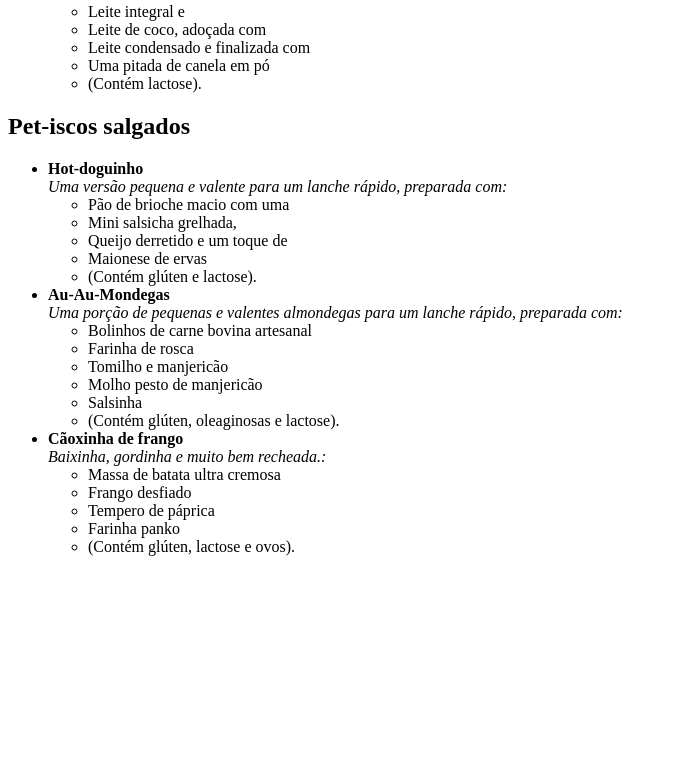
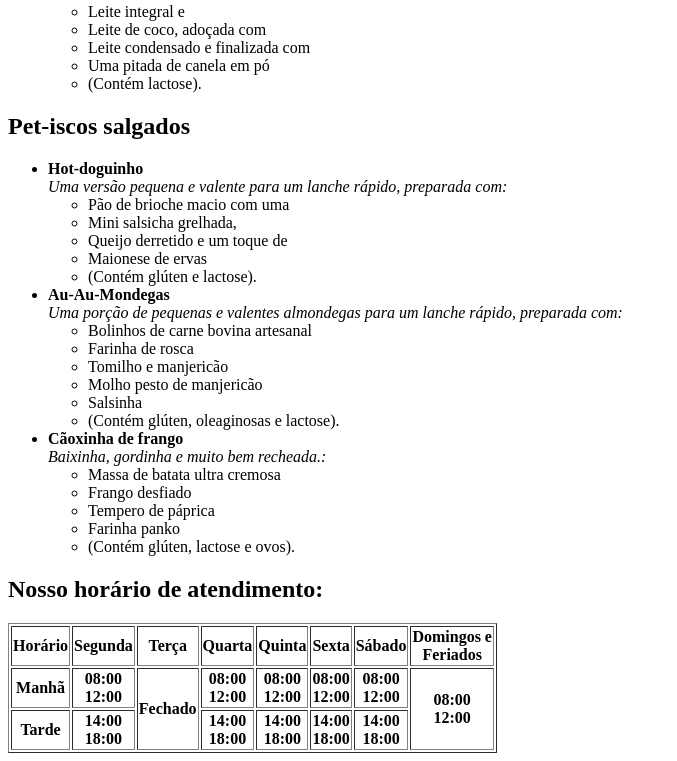
Before and after one commit to jean-vergopolan/Atividades, a plain HTML site: page HTML_CSS/cafeteria/index.html in a window 1280 px wide. Shown: the part 2009-2770 px from the top of the page, without its empty margins (0-677 px from the left). Before the commit the page ends 2581 px from the top, so only its background shows below. Drawn offline with Linux system fonts and the light colour scheme.

Commit message:
Desafios Alpar

```diff
--- a/HTML_CSS/cafeteria/index.html
+++ b/HTML_CSS/cafeteria/index.html
@@ -169,5 +169,43 @@
                         </ul>
 
              </ul>
+
+<h2><strong>Nosso horário de atendimento:</strong></h2>
+    <table border="1">
+        <thead>
+            <tr>
+                <th>Horário</th>
+                <th>Segunda</th>
+                <th>Terça</th>
+                <th>Quarta</th>
+                <th>Quinta</th>
+                <th>Sexta</th>
+                <th>Sábado</th>
+                <th>Domingos e <br> Feriados</th>
+            </tr>
+        </thead>
+        <tbody>
+            <tr>
+                <th>Manhã</th>
+                <th>08:00<br>12:00</th>
+                <th rowspan="2">Fechado</th>
+                <th>08:00<br>12:00</th>
+                <th>08:00<br>12:00</th>
+                <th>08:00<br>12:00</th>
+                <th>08:00<br>12:00</th>
+                <th rowspan="2">08:00<br>12:00</th>
+            </tr>
+            <tr>
+                <th>Tarde</th>
+                <th>14:00<br>18:00</th>
+                <th>14:00<br>18:00</th>
+                <th>14:00<br>18:00</th>
+                <th>14:00<br>18:00</th>
+                <th>14:00<br>18:00</th>
+            </tr>
+        </tbody>
+    </table>
+
+
 </body>
 </html>
```
Also changed, not shown: HTML_CSS/portfolio/index.html (+1 -1 lines).
